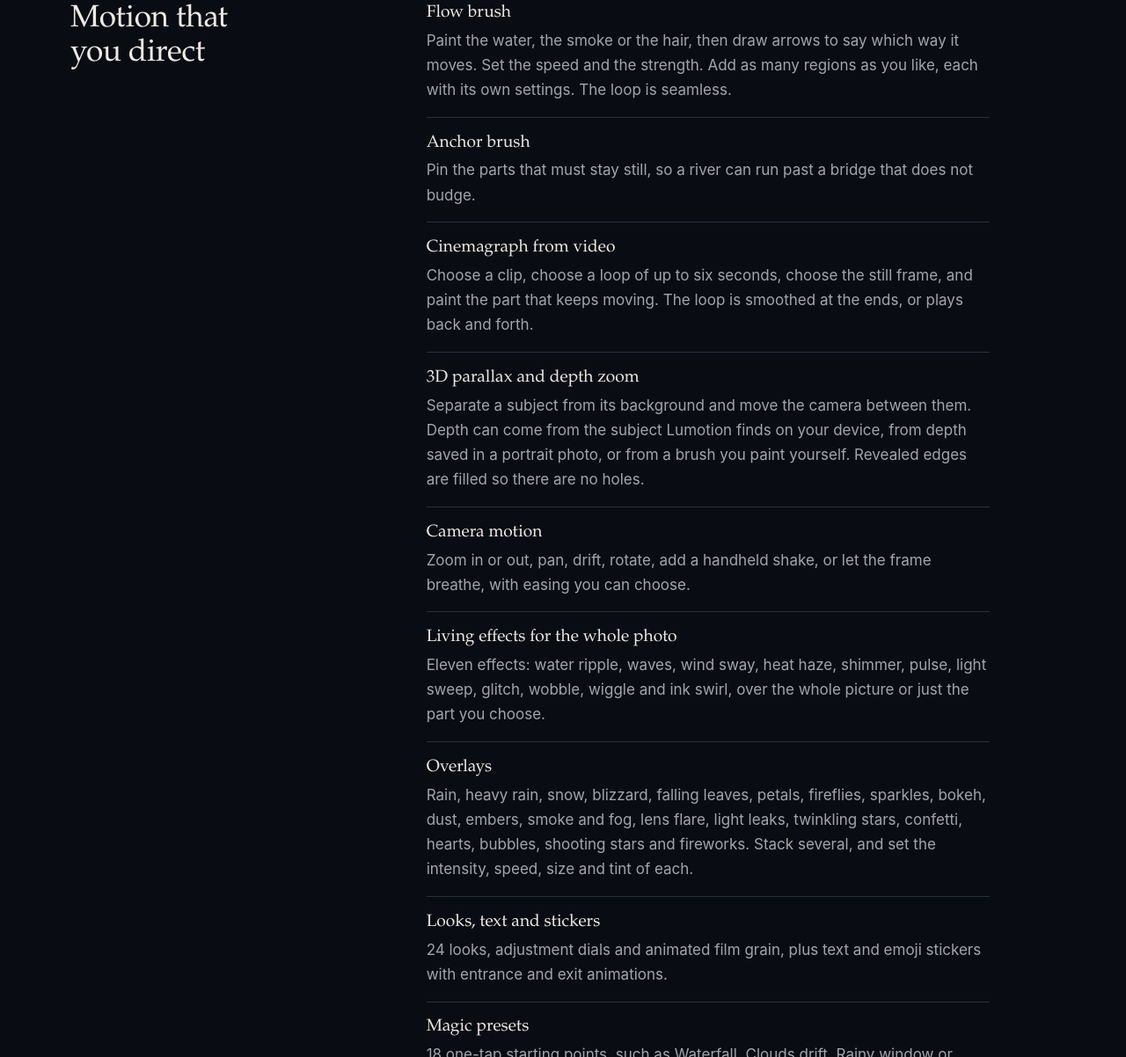
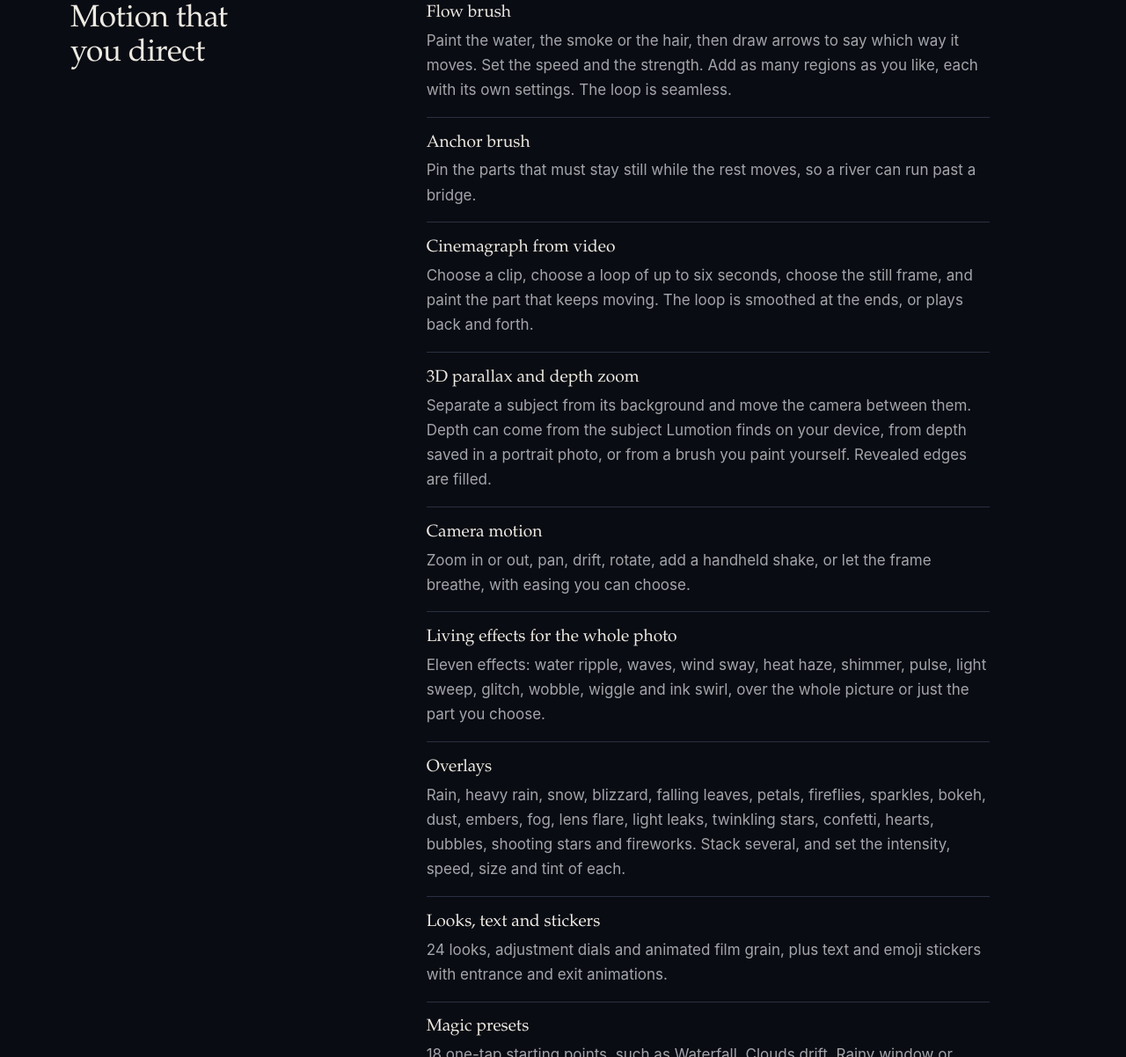
Before and after one commit to EcomswiftLLC/ecomswiftllc.github.io, a plain HTML site: page lumotion/index.html in a window 1280 px wide. Shown: the part 2665-3867 px from the top of the page at 88% size. Drawn offline with Linux system fonts and the light colour scheme.

Commit message:
Lumotion site: copy audit fixes (overlay list, consent timing)
Co-Authored-By: Claude Sonnet 5.5 <noreply@anthropic.com>

```diff
--- a/lumotion/index.html
+++ b/lumotion/index.html
@@ -249,12 +249,12 @@
       <div class="section-body">
         <dl class="defs">
           <div><dt>Flow brush</dt><dd>Paint the water, the smoke or the hair, then draw arrows to say which way it moves. Set the speed and the strength. Add as many regions as you like, each with its own settings. The loop is seamless.</dd></div>
-          <div><dt>Anchor brush</dt><dd>Pin the parts that must stay still, so a river can run past a bridge that does not budge.</dd></div>
+          <div><dt>Anchor brush</dt><dd>Pin the parts that must stay still while the rest moves, so a river can run past a bridge.</dd></div>
           <div><dt>Cinemagraph from video</dt><dd>Choose a clip, choose a loop of up to six seconds, choose the still frame, and paint the part that keeps moving. The loop is smoothed at the ends, or plays back and forth.</dd></div>
-          <div><dt>3D parallax and depth zoom</dt><dd>Separate a subject from its background and move the camera between them. Depth can come from the subject Lumotion finds on your device, from depth saved in a portrait photo, or from a brush you paint yourself. Revealed edges are filled so there are no holes.</dd></div>
+          <div><dt>3D parallax and depth zoom</dt><dd>Separate a subject from its background and move the camera between them. Depth can come from the subject Lumotion finds on your device, from depth saved in a portrait photo, or from a brush you paint yourself. Revealed edges are filled.</dd></div>
           <div><dt>Camera motion</dt><dd>Zoom in or out, pan, drift, rotate, add a handheld shake, or let the frame breathe, with easing you can choose.</dd></div>
           <div><dt>Living effects for the whole photo</dt><dd>Eleven effects: water ripple, waves, wind sway, heat haze, shimmer, pulse, light sweep, glitch, wobble, wiggle and ink swirl, over the whole picture or just the part you choose.</dd></div>
-          <div><dt>Overlays</dt><dd>Rain, heavy rain, snow, blizzard, falling leaves, petals, fireflies, sparkles, bokeh, dust, embers, smoke and fog, lens flare, light leaks, twinkling stars, confetti, hearts, bubbles, shooting stars and fireworks. Stack several, and set the intensity, speed, size and tint of each.</dd></div>
+          <div><dt>Overlays</dt><dd>Rain, heavy rain, snow, blizzard, falling leaves, petals, fireflies, sparkles, bokeh, dust, embers, fog, lens flare, light leaks, twinkling stars, confetti, hearts, bubbles, shooting stars and fireworks. Stack several, and set the intensity, speed, size and tint of each.</dd></div>
           <div><dt>Looks, text and stickers</dt><dd>24 looks, adjustment dials and animated film grain, plus text and emoji stickers with entrance and exit animations.</dd></div>
           <div><dt>Magic presets</dt><dd>18 one-tap starting points, such as Waterfall, Clouds drift, Rainy window or Parallax portrait. They are starting points, so you can change everything afterwards.</dd></div>
           <div><dt>Undo and redo, for everything</dt><dd>Compare with the original, step back through your edits, and reorder or remove layers. Your project is saved as you go.</dd></div>
```
Also changed, not shown: lumotion/privacy/index.html (+1 -1 lines).
